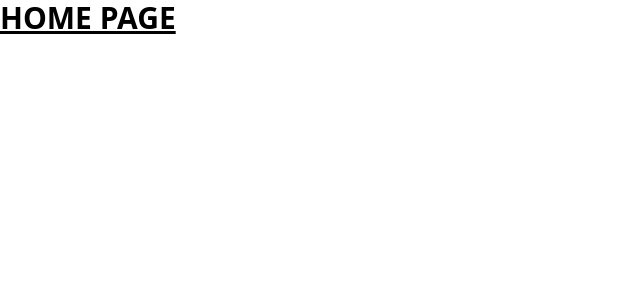
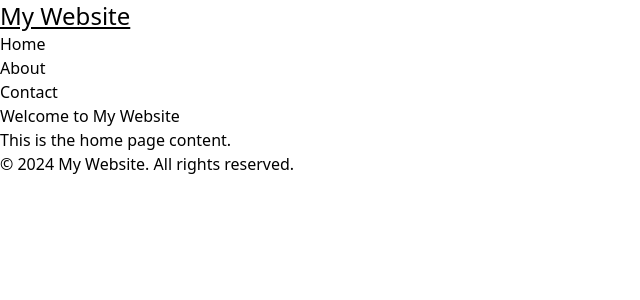
Before and after one commit to Petsamuel/Php-webdev, a PHP site: page /webdev/app/views/Home.php in a window 1280 px wide. Shown: the top 300 px of the page, without its empty margins (0-640 px from the left). Run offline with PHP 8.4, Linux system fonts and the light colour scheme; some libraries are stand-ins or nearby versions.

Commit message:
dynamic header

```diff
--- a/app/core/Controller.php
+++ b/app/core/Controller.php
@@ -1,7 +1,7 @@
 <?php
 
 class Controller{
-    public function view($name, $data){
+    public function view($name){
         $filename= "./app/views/".$name.".php";
 
         if(file_exists($filename)){
--- /dev/null
+++ b/app/views/Components/Footer.php
@@ -0,0 +1,6 @@
+    <footer>
+        <p>&copy; <?= date('Y'); ?> My Website. All rights reserved.</p>
+    </footer>
+
+</body>
+</html>
--- /dev/null
+++ b/app/views/Components/header.php
@@ -0,0 +1,20 @@
+<!DOCTYPE html>
+<html lang="en">
+<head>
+    <meta charset="UTF-8">
+    <meta name="viewport" content="width=device-width, initial-scale=1.0">
+    <title><?= $pageTitle; ?></title>
+    <link rel ="stylesheet" href="<?=ROOT ?>assets/css/output.css"</link>
+    <script src="https://ajax.googleapis.com/ajax/libs/jquery/3.6.0/jquery.min.js" defer></script>
+</head>
+<body>
+    <header>
+        <h1 class="text-2xl underline">My Website</h1>
+        <nav>
+            <ul>
+                <li><a href="index.php">Home</a></li>
+                <li><a href="about.php">About</a></li>
+                <li><a href="contact.php">Contact</a></li>
+            </ul>
+        </nav>
+    </header>
--- a/app/views/Home.php
+++ b/app/views/Home.php
@@ -1,14 +1,13 @@
-<!DOCTYPE html>
-<html lang="en">
-<head>
-    <meta charset="UTF-8">
-    <meta name="viewport" content="width=device-width, initial-scale=1.0">
-    <link rel ="stylesheet" href="<?=ROOT ?>assets/css/output.css"</link>
-    <script src="https://ajax.googleapis.com/ajax/libs/jquery/3.6.0/jquery.min.js" defer></script>
-    <title>Home Page</title>
-</head>
-<body>
-    <h1 class="text-3xl font-bold underline">HOME PAGE </h1><br/>
+<?php
+$pageTitle = 'Home'; // Set the page title for the header
+include __DIR__.'/Components/header.php'; // Include the header
+?>
 
-</body>
-</html>
+<main>
+    <h2>Welcome to My Website</h2>
+    <p>This is the home page content.</p>
+</main>
+
+<?php
+include __DIR__.'/Components/footer.php'; // Include the footer
+?>
--- a/assets/css/output.css
+++ b/assets/css/output.css
@@ -554,17 +554,9 @@ video {
   --tw-contain-style:  ;
 }
 
-.hidden {
-  display: none;
-}
-
-.text-3xl {
-  font-size: 1.875rem;
-  line-height: 2.25rem;
-}
-
-.font-bold {
-  font-weight: 700;
+.text-2xl {
+  font-size: 1.5rem;
+  line-height: 2rem;
 }
 
 .underline {
```
